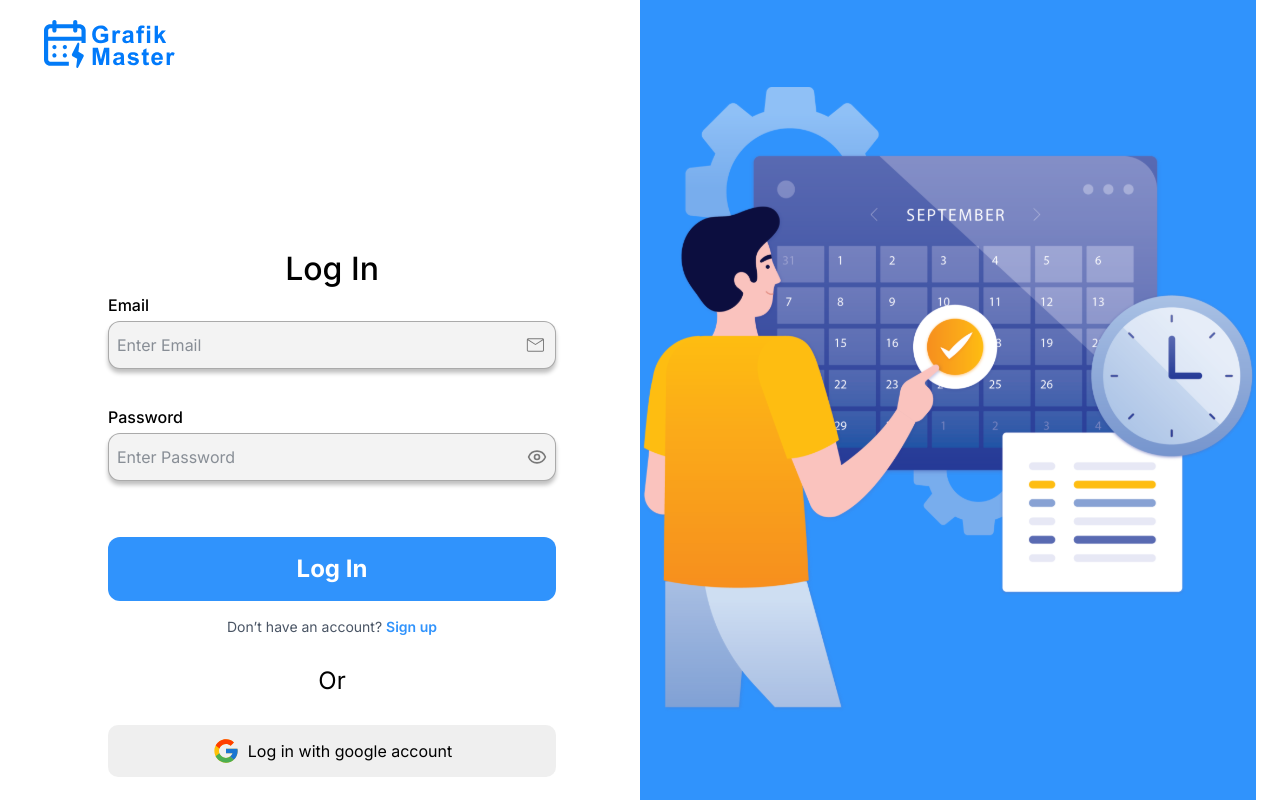
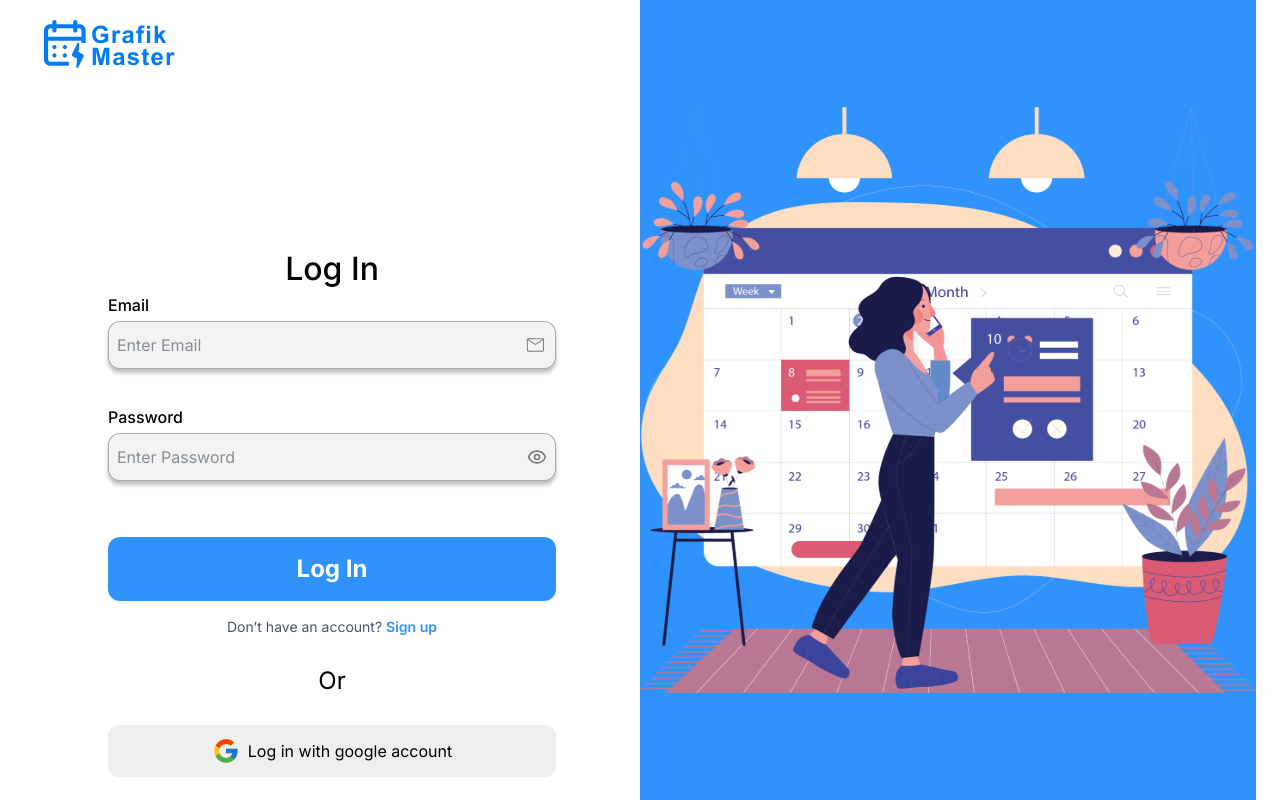
Before and after one commit to Cyber-Programer/STworz_Konto_Schedule, a React (Vite) app: page /signin in a window 1280 px wide. Built offline with nearby package versions, Linux system fonts and the light colour scheme.

Commit message:
Auth correction 27_6_2025

```diff
--- a/src/pages/Admin/AdminDashboard.jsx
+++ /dev/null
@@ -1,11 +0,0 @@
-import React from 'react';
-
-const AdminDashboard = () => {
-  return (
-    <div>
-      this is admin Dashboard
-    </div>
-  );
-}
-
-export default AdminDashboard;
--- a/src/pages/Admin/AdminLogin.jsx
+++ /dev/null
@@ -1,11 +0,0 @@
-import React from 'react';
-
-const AdminLogin = () => {
-  return (
-    <div>
-      this is admin log in page
-    </div>
-  );
-}
-
-export default AdminLogin;
--- a/src/pages/Auth/SignIn.jsx
+++ b/src/pages/Auth/SignIn.jsx
@@ -2,7 +2,7 @@ import React, { useState } from "react";
 import logo from "../../assets/logo.svg";
 import { FcGoogle } from "react-icons/fc";
 import mail from "../../assets/icons/auth/mail.svg";
-import men from "../../assets/men.svg";
+import women from "../../assets/women.svg";
 import { Eye, EyeOff } from "lucide-react";
 import { FaUserEdit } from "react-icons/fa";
 import { Link, useNavigate } from "react-router-dom";
@@ -104,7 +104,7 @@ const SignIn = () => {
       </div>
       {/* right section  */}
       <div className="bg-Primary w-1/2 hidden md:flex items-center justify-center">
-        <img src={men} alt="A men image " className="hidden md:block" />
+        <img src={women} alt="A men image " className="hidden md:block" />
       </div>
     </div>
   );
--- a/src/pages/Auth/SignUp.jsx
+++ b/src/pages/Auth/SignUp.jsx
@@ -2,7 +2,7 @@ import React, { useState } from "react";
 import logo from "../../assets/logo.svg";
 import { FcGoogle } from "react-icons/fc";
 import mail from "../../assets/icons/auth/mail.svg";
-import men from "../../assets/men.svg";
+import women from "../../assets/women.svg";
 import { Eye, EyeOff } from "lucide-react";
 import { FaUserEdit } from "react-icons/fa";
 import { Link, useNavigate } from "react-router-dom";
@@ -149,7 +149,7 @@ const SignUp = () => {
       </div>
       {/* right section  */}
       <div className="bg-Primary w-1/2 hidden md:flex items-center justify-center">
-        <img src={men} alt="A men image " className="hidden md:block" />
+        <img src={women} alt="A men image " className="hidden md:block" />
       </div>
     </div>
   );
--- a/src/router.jsx
+++ b/src/router.jsx
@@ -4,7 +4,7 @@ import {
   Navigate,
 } from "react-router-dom";
 import RootLayout from "./RootLayout"; // RootLayout that wraps around child components
-import Signin from "./pages/Auth/Signin";
+import SignIn from "./pages/Auth/SignIn";
 import SignUp from "./pages/Auth/SignUp";
 import Dashboard from "./pages/Dashboard/Dashboard";
 import Employee from "./pages/Employee/Employee";
@@ -25,7 +25,7 @@ export const router = createBrowserRouter([
   },
   {
     path: "/signin",
-    element: <Signin />, // SignIn page
+    element: <SignIn />, // SignIn page
   },
   {
     path: "/signup",
```
Also changed, not shown: src/assets/women.svg (added).
